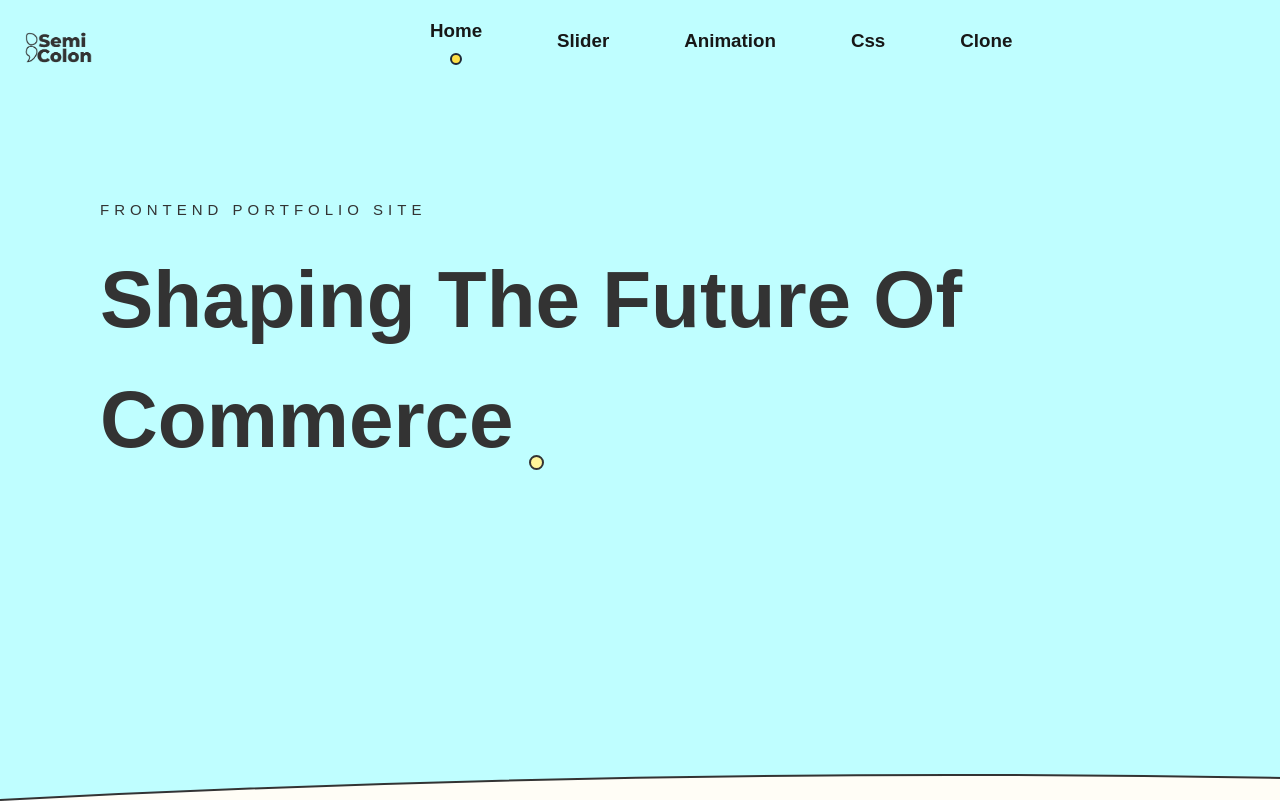
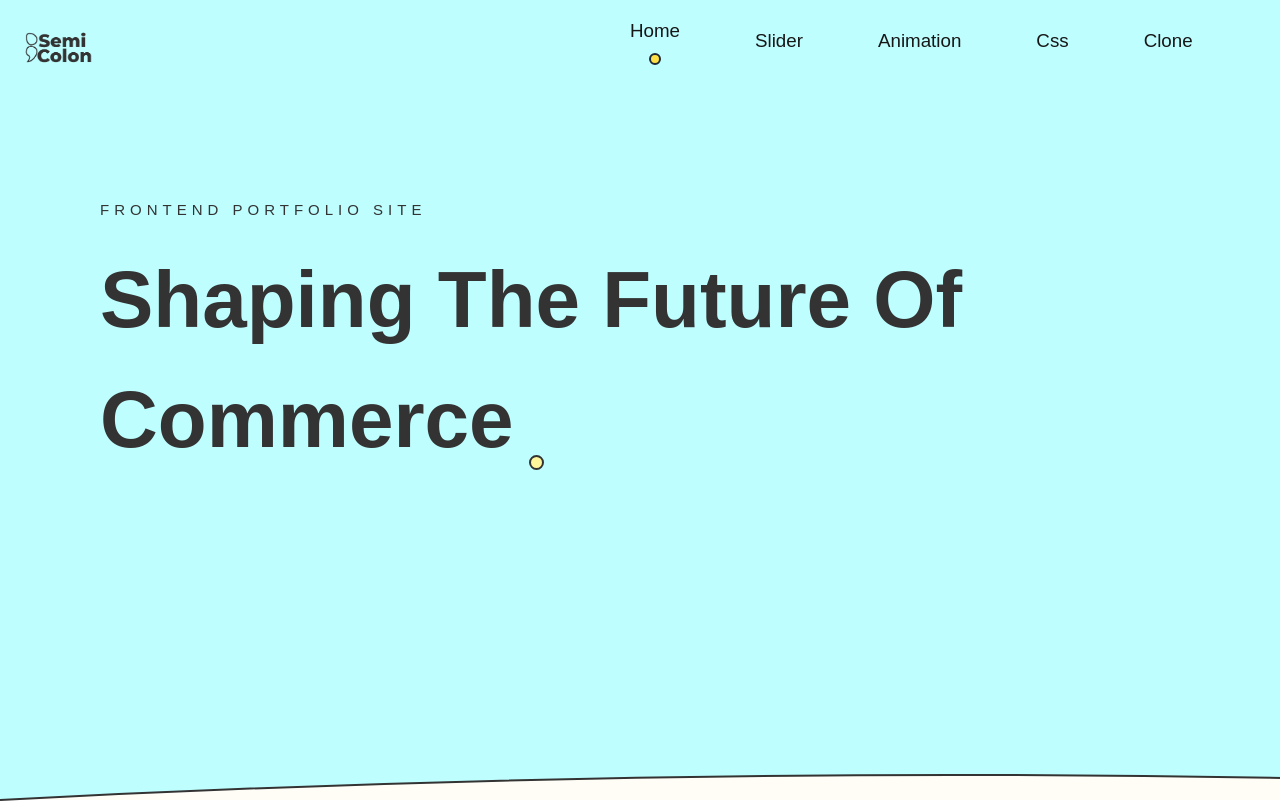
Before and after one commit to parkJH24/exampleSite, a Next.js app: page / in a window 1280 px wide. Shown: the top 803 px of the page. Built offline with nearby package versions, Linux system fonts and the light colour scheme.

Commit message:
링크수정

```diff
--- a/src/components/HeaderComponent.tsx
+++ b/src/components/HeaderComponent.tsx
@@ -5,7 +5,7 @@ import Nav from "./Nav";
 
 const HeaderComponent = () => {
     return (
-        <header className="fixed top-0 left-0 flex gap-[30rem] pt-12 pl-6 w-full z-[999]">
+        <header className="fixed top-0 left-0 flex gap-[50rem] pt-12 pl-6 w-full z-[999]">
             <h1 className="w-36">
                 <Image
                     src="/images/logo.png"
--- a/src/components/Nav.tsx
+++ b/src/components/Nav.tsx
@@ -26,8 +26,8 @@ const Nav = () => {
               <Link
                 href={item.path}
                 onClick={handleNavigation(item.path)}
-                className={`block text-3xl font-bold relative transition-transform duration-500 ${
-                  currentPath === item.path ? "-translate-y-4" : "group-hover:-translate-y-4"
+                className={`block text-3xl font-light relative transition-transform duration-500 ${
+                  currentPath === item.path ? "-translate-y-4" : "group-hover:-translate-y-4 font-bold"
                 }`}
               >
                 {item.label}
```
